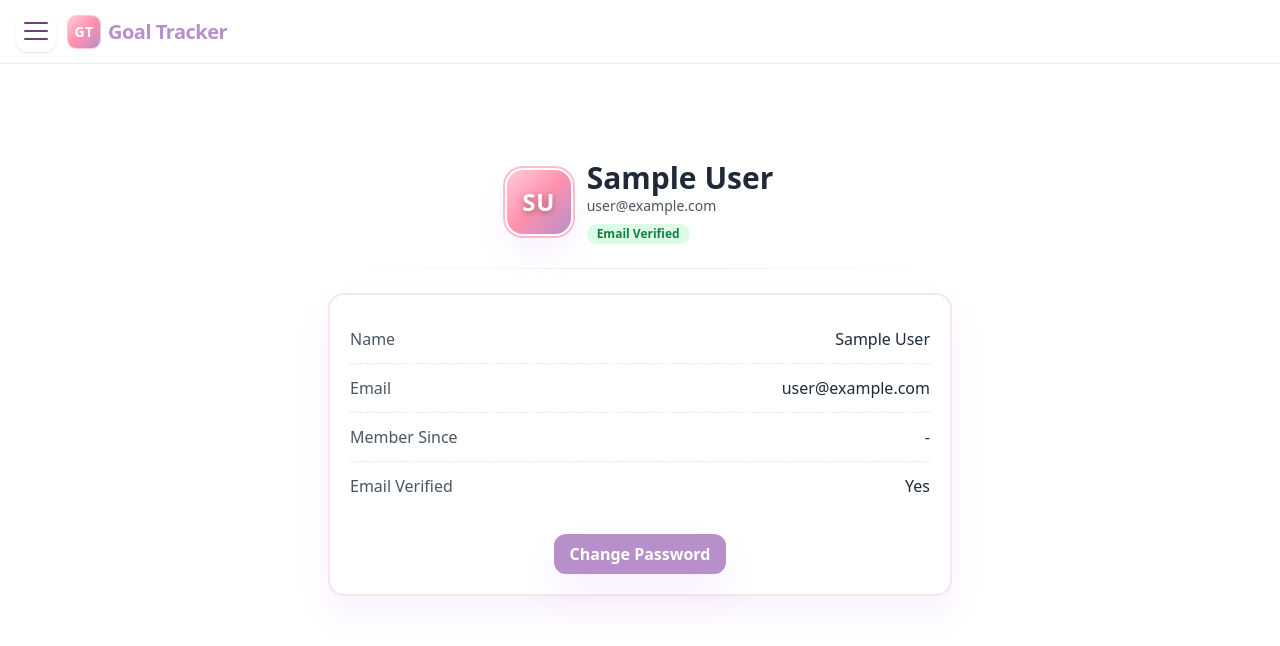
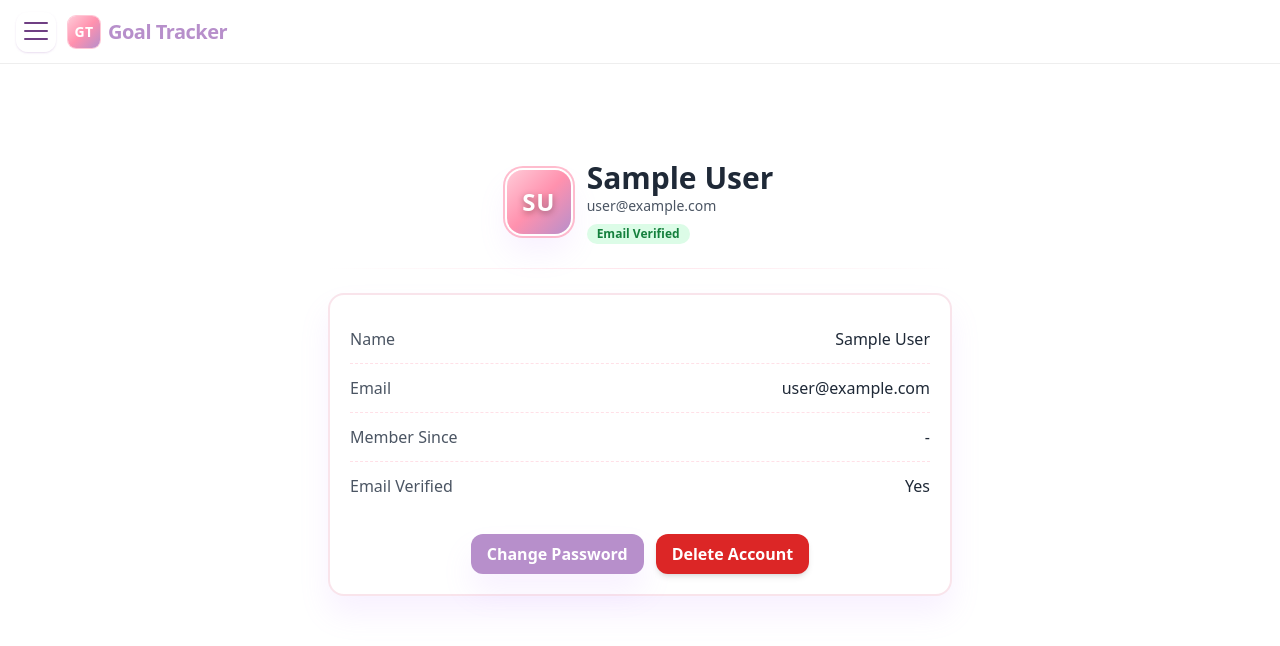
Before and after one commit to Mcgumoon/GoalTracker, a React (Vite) app: page /settings in a window 1280 px wide. Shown: the top 646 px of the page. Built offline with nearby package versions, Linux system fonts and the light colour scheme; no server answers; sample sign-in values are in the browser's storage.

Commit message:
Added placeholder for 'Delete Account' button in settings

```diff
--- a/src/pages/Settings.jsx
+++ b/src/pages/Settings.jsx
@@ -78,6 +78,16 @@ export default function Settings() {
                     >
                         Change Password
                     </Link>
+                    <button
+                        onClick={() => {
+                            alert("Delete account clicked"); //placeholder -- Add deletion logic here
+                        }}
+                        className="inline-flex items-center justify-center gap-2 font-semibold rounded-xl px-4 py-2
+                                transition-transform duration-150 ease-in-out active:translate-y-[1px] select-none
+                                bg-red-600 text-white hover:bg-red-700 shadow-md"
+                    >
+                        Delete Account
+                    </button>
                 </div>
             </div>
         </section>
```
